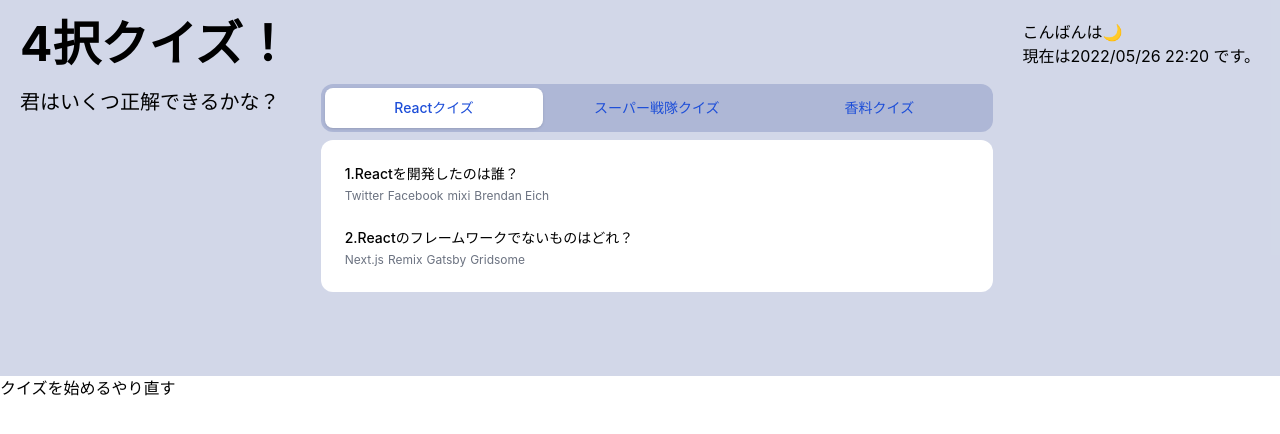
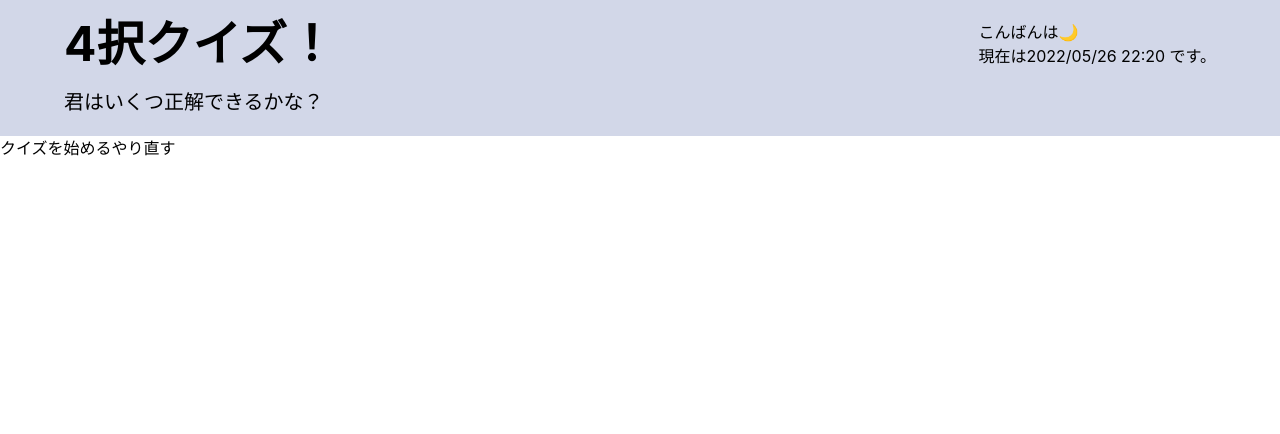
Before and after one commit to Mackie-S/RaiseTech_React, a React (Create React App) app: page / in a window 1280 px wide. Shown: the top 434 px of the page. Built offline with nearby package versions, Linux system fonts and the light colour scheme.

Commit message:
delete MyTab component

```diff
--- a/src/Components/Header.jsx
+++ b/src/Components/Header.jsx
@@ -1,15 +1,13 @@
 import { Date } from "./Date";
-import { MyTabs } from "./MyTabs";
 
 export const Header = () => {
   return (
     <header className="flex justify-center bg-blue-900/20 p-5">
-      <div className="flex justify-between max-w-7xl w-full">
+      <div className="flex justify-between max-w-6xl w-full">
         <div>
           <h1 className="text-5xl font-bold mb-5">4択クイズ！</h1>
           <p className="text-xl">君はいくつ正解できるかな？</p>
         </div>
-        <MyTabs />
         <Date />
       </div>
     </header>
```
